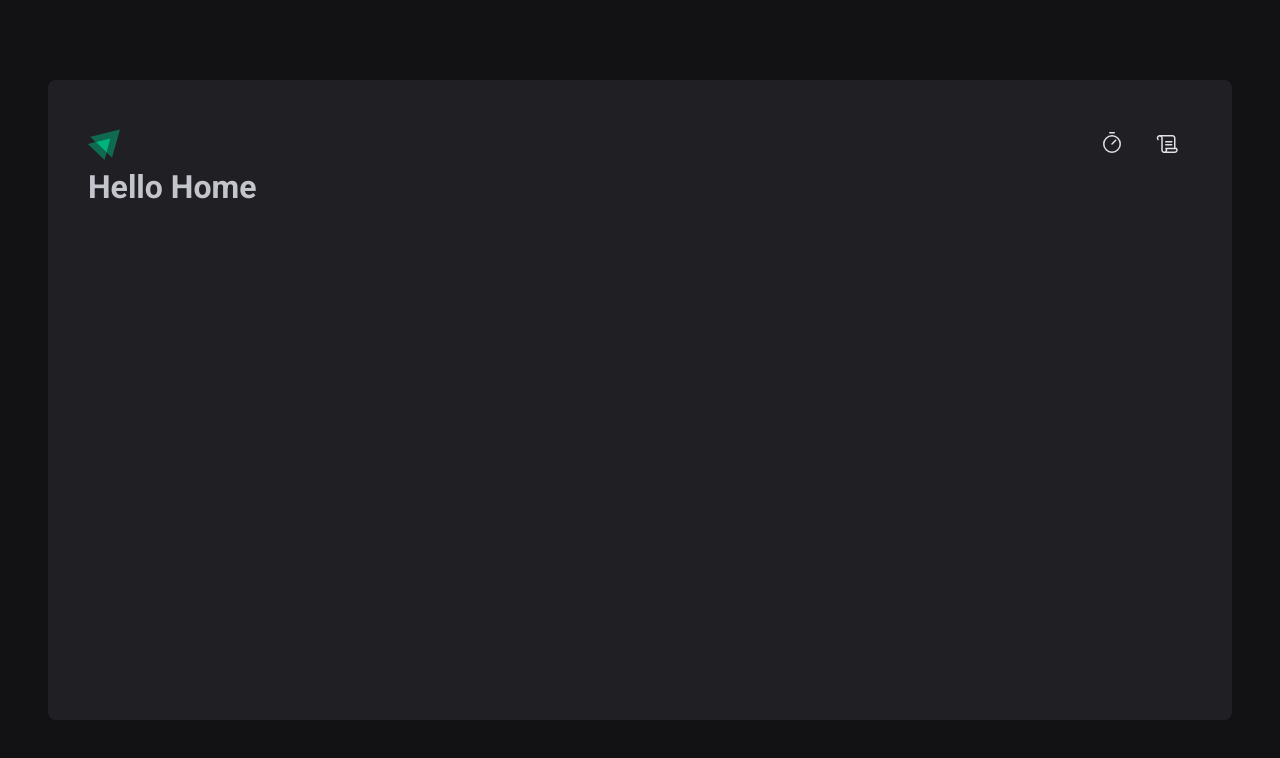
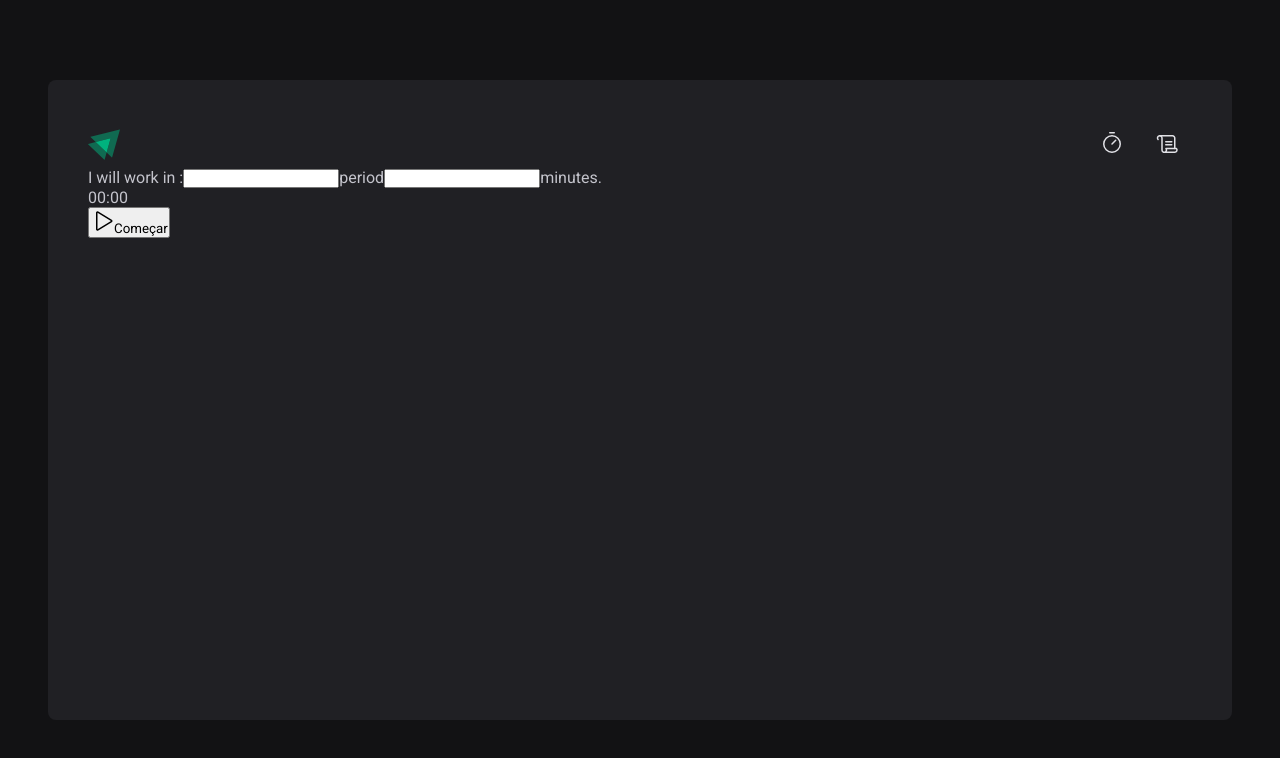
Before and after one commit to yujiarima17/pomodoro_react, a React (Vite) app: page / in a window 1280 px wide. Shown: the top 758 px of the page. Built offline with nearby package versions, Linux system fonts and the light colour scheme.

Commit message:
basic layout for home screen

```diff
--- a/src/Router.tsx
+++ b/src/Router.tsx
@@ -1,7 +1,8 @@
 import { Routes, Route } from 'react-router-dom'
 
-import { Home } from './pages/History'
-import { History } from './pages/Home'
+import { Home } from './pages/Home'
+import { History } from './pages/History'
+
 import { DefaultLayout } from './layouts/DefaultLayout'
 
 export function Router() {
--- a/src/components/Header/styles.ts
+++ b/src/components/Header/styles.ts
@@ -17,11 +17,12 @@
       /* evitar o efeito de levitacao quando houver um hover sobre o elemento */
       border-top: 3px solid transparent;
       border-bottom: 3px solid transparent;
-     &:hover{
+      &:hover {
         border-bottom: 3px solid ${(props) => props.theme['green-500 ']};
-     }
-      &.active{
-        color:${(props) => props.theme['green-500 ']} ;
       }
+      &.active {
+        color: ${(props) => props.theme['green-500 ']};
+      }
+    }
   }
 `
--- a/src/pages/History.tsx
+++ b/src/pages/History.tsx
@@ -1,3 +1,3 @@
-export function Home() {
-  return <h1>Hello Home</h1>
+export function History() {
+  return <h1>Hello History</h1>
 }
--- a/src/pages/Home.tsx
+++ /dev/null
@@ -1,3 +0,0 @@
-export function History() {
-  return <h1>Hello History</h1>
-}
--- /dev/null
+++ b/src/pages/Home/index.tsx
@@ -0,0 +1,30 @@
+import { Play } from 'phosphor-react'
+import { CountDownContainer, FormContainer, HomeContainer } from './styles'
+
+export function Home() {
+  return (
+    <HomeContainer>
+      <form action="">
+        <FormContainer>
+          <label htmlFor="task">I will work in :</label>
+          <input type="text" id="task" />
+          <label htmlFor="">period</label>
+          <input type="number" id="minutesAmount" />
+          <span>minutes.</span>
+        </FormContainer>
+
+        <CountDownContainer>
+          <span>0</span>
+          <span>0</span>
+          <span>:</span>
+          <span>0</span>
+          <span>0</span>
+        </CountDownContainer>
+        <button type="submit">
+          <Play size={24}> </Play>
+          Começar
+        </button>
+      </form>
+    </HomeContainer>
+  )
+}
--- /dev/null
+++ b/src/pages/Home/styles.ts
@@ -0,0 +1,6 @@
+import styled from 'styled-components'
+
+export const HomeContainer = styled.main``
+export const CountDownContainer = styled.div``
+
+export const FormContainer = styled.div``
```
